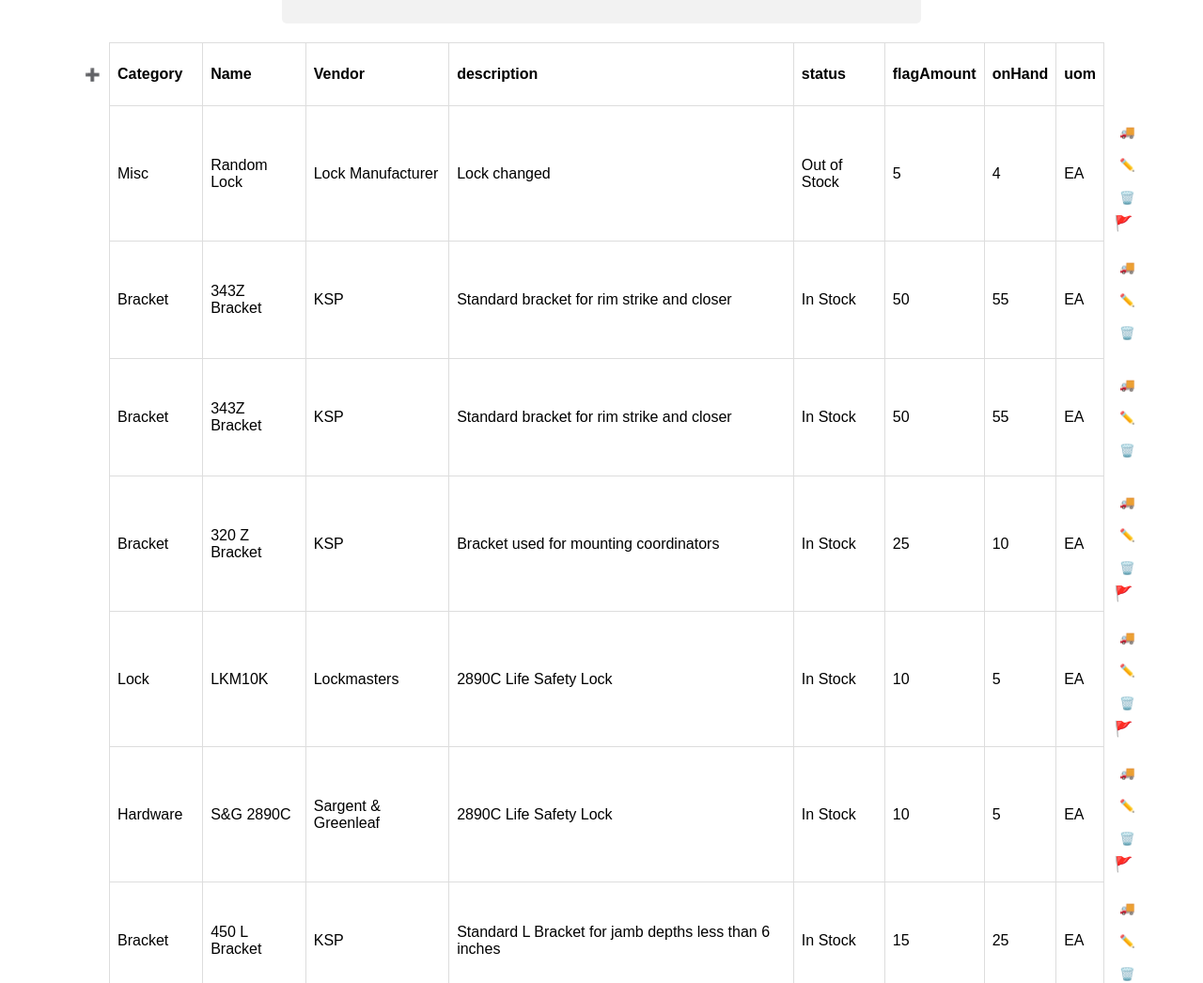
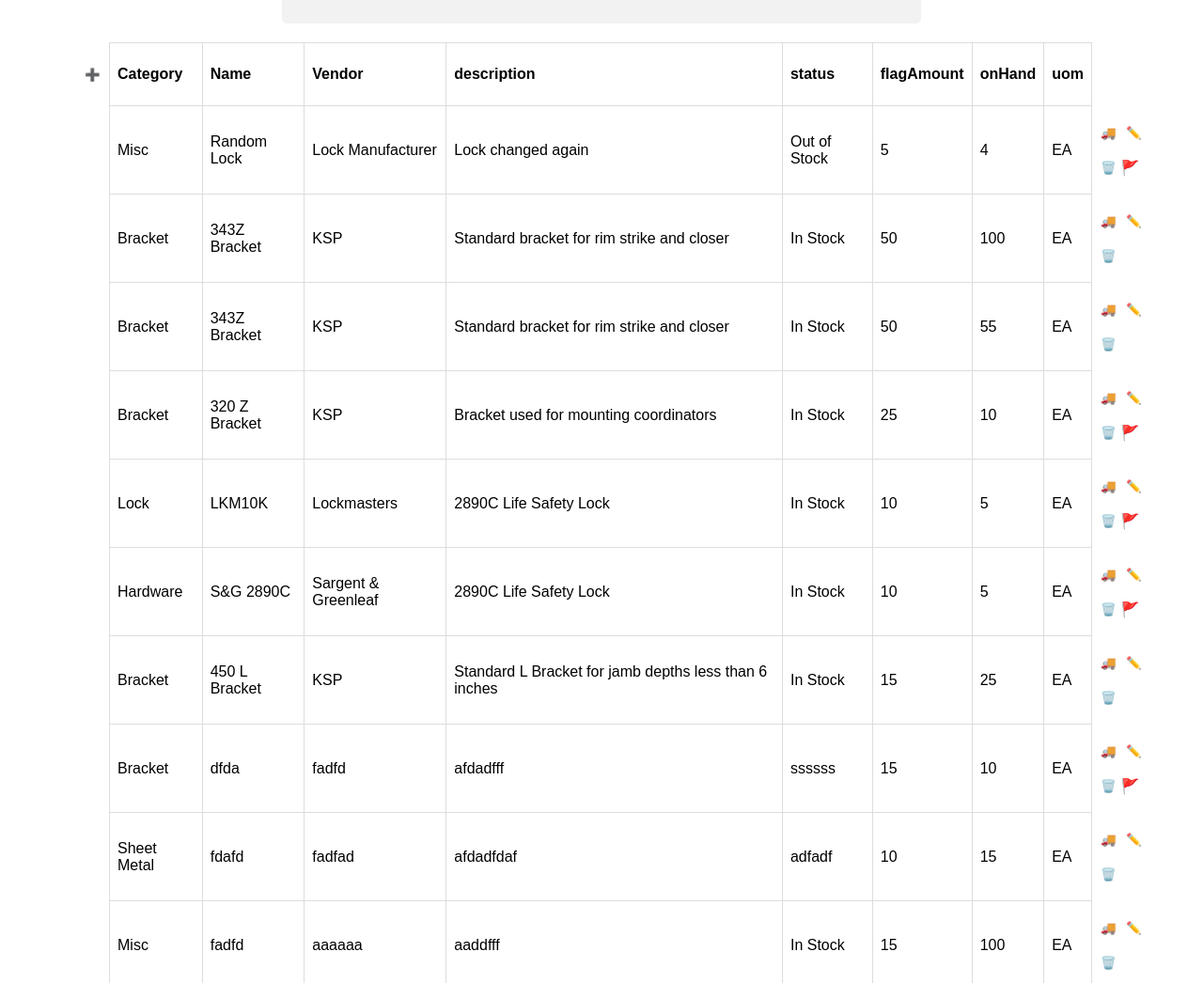
Before and after one commit to lbarsis/phase-2-project-inventory-management, a React app: page /inventory in a window 1280 px wide. Shown: the part 771-1817 px from the top of the page at 94% size. Built offline with nearby package versions, Linux system fonts and the light colour scheme; data requests are answered from the project's data file.

Commit message:
Reformatted item icons to fit cleaner

```diff
--- a/src/App.css
+++ b/src/App.css
@@ -61,7 +61,7 @@ tr:nth-child(even) {
 .table-icons {
   border: none;
   width: 25px;
-  padding: 10px 8px 10px 8px;
+  padding: 10px 0px 10px 0px;
   text-align: center;
 }
 
--- a/src/components/InventoryItem.js
+++ b/src/components/InventoryItem.js
@@ -168,10 +168,14 @@ function InventoryItem({ item, onDeleteItem, onEditItem, categories }) {
         <td className="table-data">{onHand}</td>
         <td className="table-data">{uom}</td>
         <td className="table-icons">
-          <button className="edit-button">🚚</button>
-          <button className="edit-button" onClick={handleEdit}>✏️</button>
-          <button className="edit-button" onClick={deleteItem}>🗑️</button>
-          {flagged ? "🚩" : null}
+          <tr>
+            <td><button className="edit-button">🚚</button></td>
+            <td><button className="edit-button" onClick={handleEdit} >✏️</button></td>
+          </tr>
+          <tr>
+            <td><button className="edit-button" onClick={deleteItem}>🗑️</button></td>
+            <td>{flagged ? "🚩" : null}</td>
+          </tr>
         </td>
       </tr>
     )
--- a/src/db.json
+++ b/src/db.json
@@ -11,7 +11,7 @@
       "category": "Misc",
       "name": "Random Lock",
       "vendor": "Lock Manufacturer",
-      "description": "Lock changed",
+      "description": "Lock changed again",
       "status": "Out of Stock",
       "flagAmount": 5,
       "onHand": "4",
@@ -26,7 +26,7 @@
       "description": "Standard bracket for rim strike and closer",
       "status": "In Stock",
       "flagAmount": 50,
-      "onHand": 55,
+      "onHand": "100",
       "uom": "EA",
       "flagged": false
     },
```
